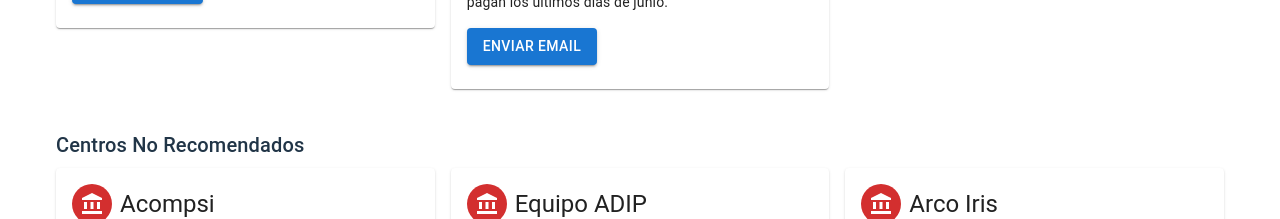
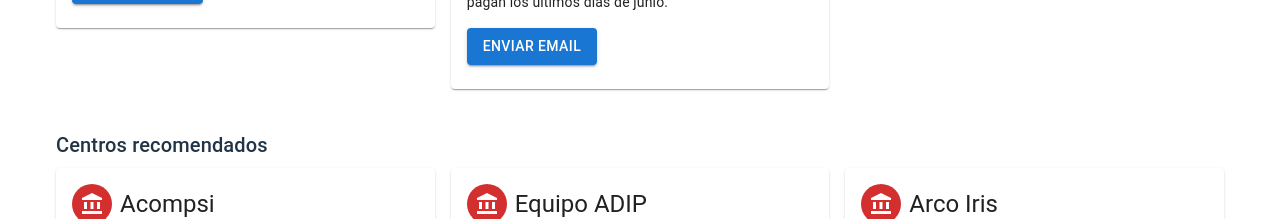
Before and after one commit to salvatierraprogrammer/busqueda-laboral-at, a React (Vite) app: page / in a window 1280 px wide. Shown: the part 3360-3579 px from the top of the page. Built offline with nearby package versions, Linux system fonts and the light colour scheme; no server answers.

Commit message:
Update Home.tsx

```diff
--- a/src/page/Home.tsx
+++ b/src/page/Home.tsx
@@ -112,7 +112,7 @@ function Home() {
 
             <Box sx={{ marginTop: 5 }}>
                 <Typography variant="h6" gutterBottom>
-                    Centros No Recomendados
+                    Centros recomendados
                 </Typography>
                 <CardNoRecomendado datos={filteredNoRecomendados} />
             </Box>
```
